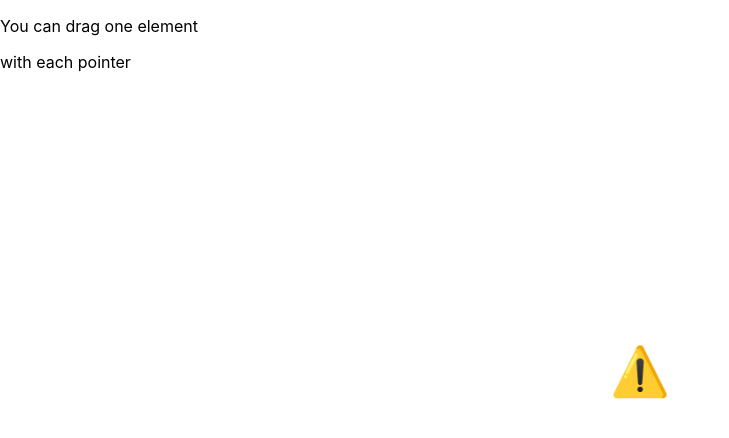
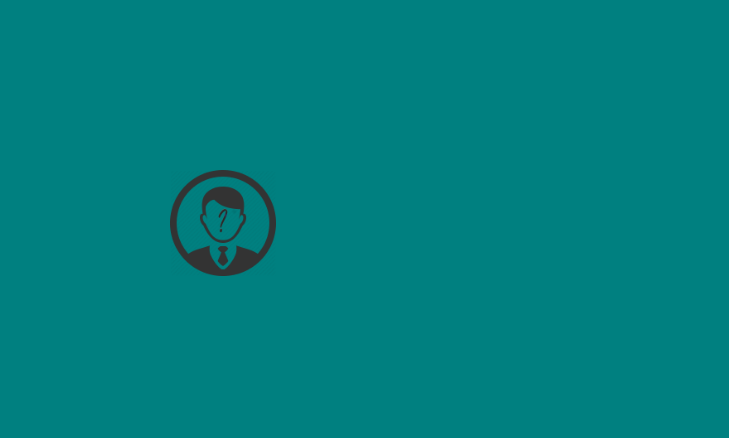
Before and after one commit to thirdeyeclub/letter, a React (Create React App) app in the folder client/: page / in a window 1280 px wide. Shown: the top 438 px of the page, without its empty margins (0-729 px from the left). Built offline with nearby package versions, Linux system fonts and the light colour scheme.

Commit message:
mystery man icon added

```diff
--- a/client/src/App.js
+++ b/client/src/App.js
@@ -1,7 +1,8 @@
 import React, { Component } from 'react';
 import './App.sass';
-import interact from 'interactjs'
+import interact from 'interactjs';
 
+import RememberMe from "./assets/512.png";
 // target elements with the "draggable" class
 interact('.draggable')
   .draggable({
@@ -55,13 +56,11 @@ class App extends Component {
   render() {
     return (
     <>
-    <div id="drag-1" class="draggable">
-  <p> You can drag one element </p>
-</div>
-<div id="drag-2" class="draggable">
-  <p> with each pointer </p>
-</div>
-    <div className="Title" draggable>⚠️</div>
+    <div className="body">
+        <div class="draggable">
+          <img src={RememberMe} id="drag-1"/>
+        </div>
+    </div>
     </>
     );
   }
--- a/client/src/App.sass
+++ b/client/src/App.sass
@@ -8,12 +8,13 @@
     text-align: center
 
 body
-    // color: black
+    background-image: url('./assets/bg.png')
     // font-family: "Questrial", sans-serif
     // background-color: #ffffff
     // background-image: linear-gradient(45deg, #ffffff 25%, transparent 25%, transparent 75%, #ffffff 75%, #ffffff), linear-gradient(135deg, rgba(255,217,102,1) 0%,rgba(214,4,189,1) 99%,rgba(214,4,189,1) 99%)
     // background-size: 30px 30px
-    // background-position: 0 0
+    background-position: 0 0
+    overflow: hidden
     // animation: slide 4s infinite linear
 
 @keyframes slide
@@ -35,3 +36,9 @@ body
 
     100%
         transform: scale(1, 1) translate(0px, 0px)
+
+#drag-1
+    height: 105.8px
+    width: 105.8px
+    display: flex
+    margin: 13.3% 13.3%
```
Also changed, not shown: client/src/assets/512.png (added), client/src/assets/bg.png (added).
